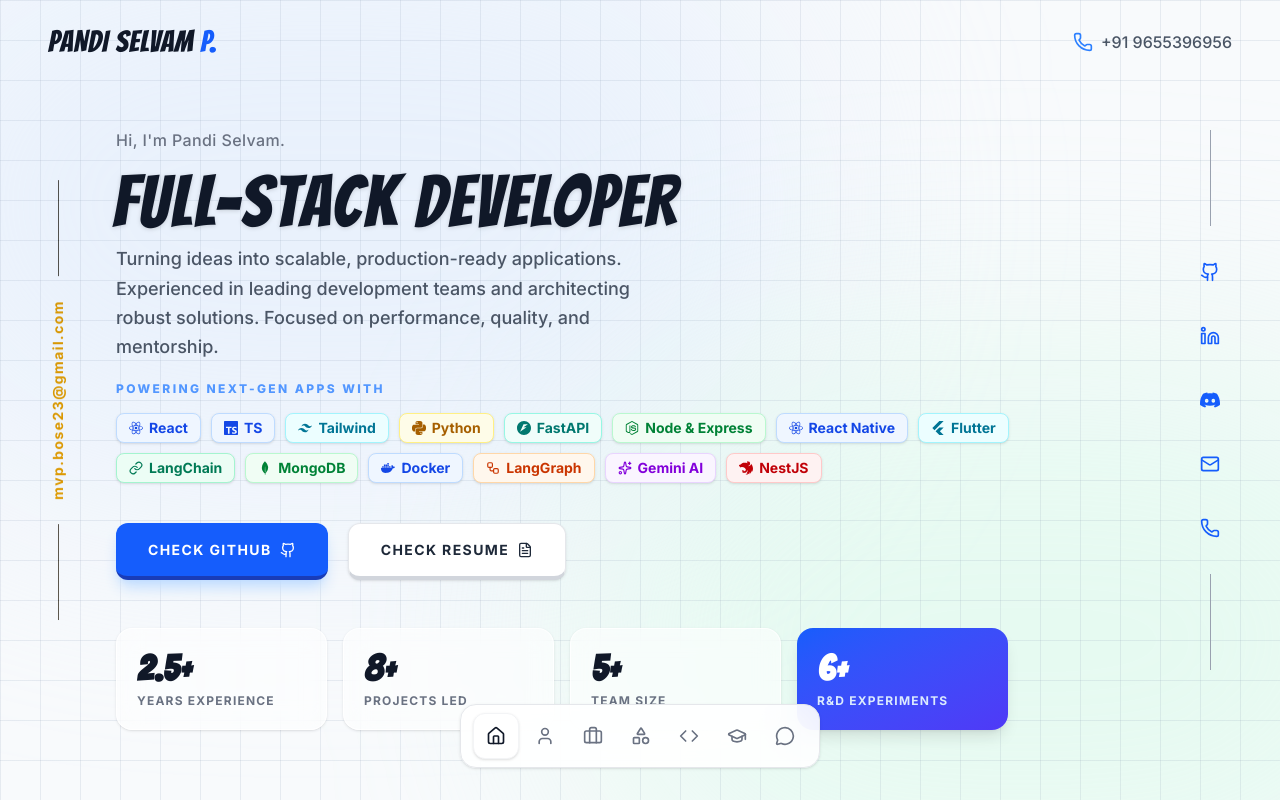
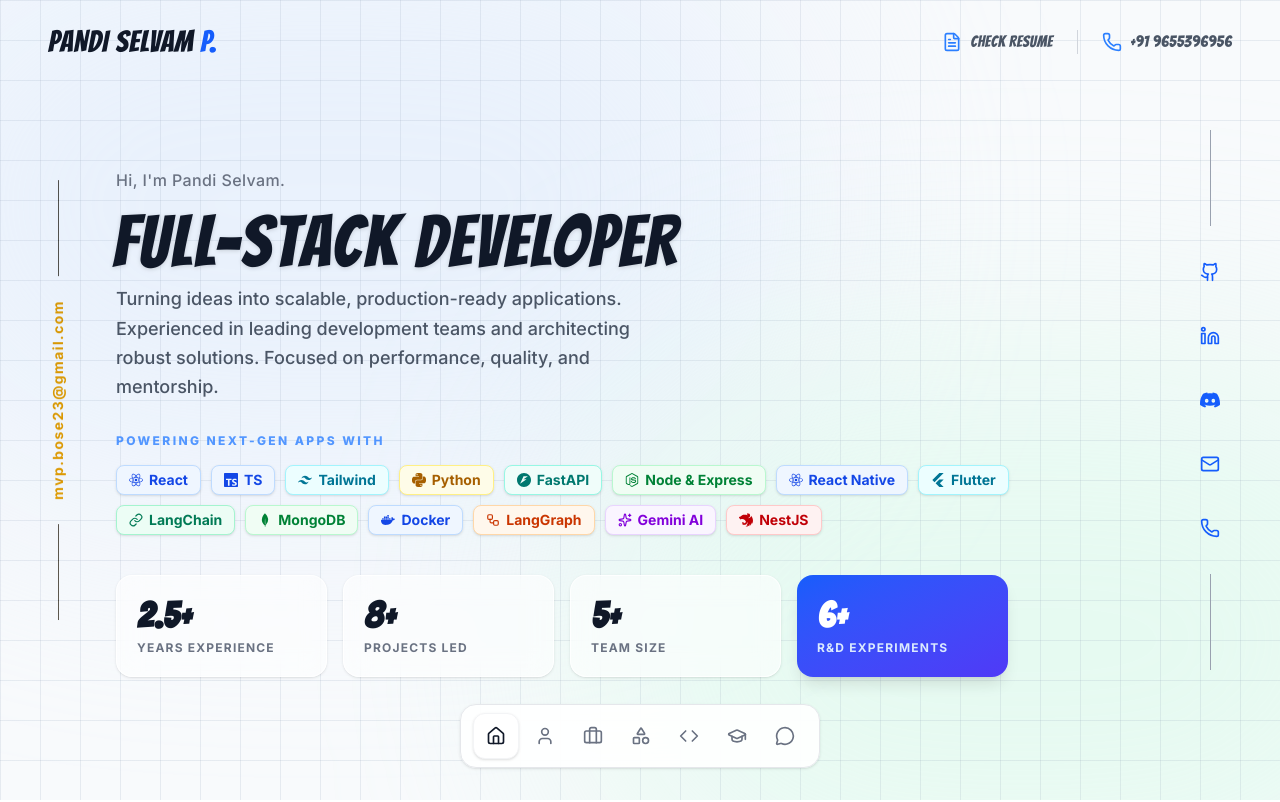
Before and after one commit to Pandi2352/pandi-portfolio, a React (Vite) app: page / in a window 1280 px wide. Shown: the top 802 px of the page. Built offline with nearby package versions, Linux system fonts and the light colour scheme.

Commit message:
feat: create the main Home page component, integrating lazy-loaded sections, navigation, and hero content.

```diff
--- a/src/components/Home.tsx
+++ b/src/components/Home.tsx
@@ -77,13 +77,33 @@
           </span>
         </div>
 
-        <div className="flex items-center gap-4 pointer-events-auto">
+        <div className="flex items-center gap-6 pointer-events-auto">
+          {hero.actions.map((action) => {
+             if (action.text === 'CHECK RESUME') {
+               return (
+                 <a
+                   key={action.text}
+                   href={action.href}
+                   target="_blank"
+                   rel="noopener noreferrer"
+                   className="flex items-center gap-2 text-gray-600 hover:text-blue-600 font-medium transition-colors duration-300 group"
+                 >
+                   <action.icon className="w-5 h-5 text-blue-500 group-hover:scale-110 transition-transform" />
+                   <span className="hidden sm:inline font-['Bangers'] tracking-wide">{action.text}</span>
+                 </a>
+               )
+             }
+             return null;
+          })}
+
+          <div className="h-6 w-[1px] bg-gray-300 hidden sm:block"></div>
+
           <a
             href={`tel:${personal.phone}`}
-            className="flex items-center gap-2 text-gray-600 hover:text-blue-600 font-medium transition-colors duration-300"
+            className="flex items-center gap-2 text-gray-600 hover:text-blue-600 font-medium transition-colors duration-300 group"
           >
-            <Phone className="w-5 h-5 text-blue-500" />
-            <span className="hidden sm:inline">{personal.phone}</span>
+            <Phone className="w-5 h-5 text-blue-500 group-hover:scale-110 transition-transform" />
+            <span className="hidden sm:inline font-['Bangers'] tracking-wide">{personal.phone}</span>
           </a>
         </div>
       </header>
@@ -120,7 +140,7 @@
       {/* Scrollable Content Container */}
       <div className="relative z-10 flex flex-col items-center w-full">
         {/* Main Hero Section */}
-        <div id="home" className="w-full">
+        <div id="home" className="w-full mt-10">
           <main className="flex flex-col items-start justify-start min-h-screen px-6 md:px-12 text-left max-w-full md:max-w-6xl mx-auto pt-32 md:pt-32 w-full">
 
             <div className="mb-4 pl-1">
@@ -133,9 +153,11 @@
               <span className="block">{hero.headline.part1}</span>
             </h1>
 
-            <p className="max-w-xl text-lg text-gray-600 mb-5 leading-relaxed text-left pl-1 transition-colors duration-300 font-medium">
+            <p className="max-w-xl text-lg text-gray-600 mb-8 leading-relaxed text-left pl-1 transition-colors duration-300 font-medium">
               {hero.description}
             </p>
+
+
 
             {/* Tech Stack Section */}
             <div className="flex flex-col gap-4 mb-10 pl-1 w-full max-w-5xl">
@@ -152,20 +174,8 @@
               </div>
             </div>
 
-            <div className="flex flex-col sm:flex-row gap-5 pl-1">
-              {hero.actions.map((action, index) => (
-                <ActionButton
-                  key={index}
-                  primary={action.primary}
-                  icon={action.icon}
-                  text={action.text}
-                  href={action.href}
-                />
-              ))}
-            </div>
-
             {/* Key Stats / Highlights */}
-            <div className="grid grid-cols-2 md:grid-cols-4 gap-4 mt-12 w-full max-w-4xl pl-1 animate-fadeIn delay-300">
+            <div className="grid grid-cols-2 md:grid-cols-4 gap-4 w-full max-w-4xl pl-1 animate-fadeIn delay-300">
               {about.stats.map((stat, index) => (
                 <div key={index} className="flex flex-col items-start justify-center p-5 bg-white/60 backdrop-blur-md border border-white/80 rounded-2xl shadow-sm hover:-translate-y-1 hover:shadow-md transition-all duration-300 group">
                    <span className="text-3xl md:text-4xl font-black text-gray-900 font-['Bangers'] tracking-wide group-hover:text-blue-600 transition-colors">
@@ -306,55 +316,7 @@
   );
 });
 
-const ActionButton = memo(({
-  text,
-  icon,
-  primary,
-  href,
-}: {
-  text: string;
-  icon?: React.ElementType;
-  primary?: boolean;
-  href?: string;
-}) => {
-  const baseStyles =
-    "relative flex items-center justify-center gap-2 px-8 py-4 rounded-xl font-['Inter'] font-bold text-sm tracking-widest transition-all duration-200 w-full sm:w-auto transform active:scale-95 active:translate-y-1";
 
-  const primaryStyles =
-    "bg-blue-600 text-white border-b-4 border-blue-800 hover:bg-blue-500 hover:border-blue-700 shadow-lg shadow-blue-200";
-
-  const secondaryStyles =
-    "bg-white text-gray-800 border border-t border-l border-r border-gray-200 border-b-4 border-b-gray-300 hover:bg-gray-50 hover:border-b-gray-400 shadow-sm";
-
-  const variants = primary ? primaryStyles : secondaryStyles;
-
-  const Icon = icon;
-
-  if (href) {
-    return (
-      <a
-        href={href}
-        target="_blank"
-        rel="noopener noreferrer"
-        className={`${baseStyles} ${variants} group`}
-      >
-        <span className="relative z-10 flex items-center gap-2">
-          {text}
-          {Icon && <Icon className="w-4 h-4 transition-transform group-hover:translate-x-1" />}
-        </span>
-      </a>
-    );
-  }
-
-  return (
-    <button className={`${baseStyles} ${variants} group`}>
-      <span className="relative z-10 flex items-center gap-2">
-        {text}
-        {Icon && <Icon className="w-4 h-4 transition-transform group-hover:translate-x-1" />}
-      </span>
-    </button>
-  );
-});
 
 const NavLink = memo(({
   icon,
```
